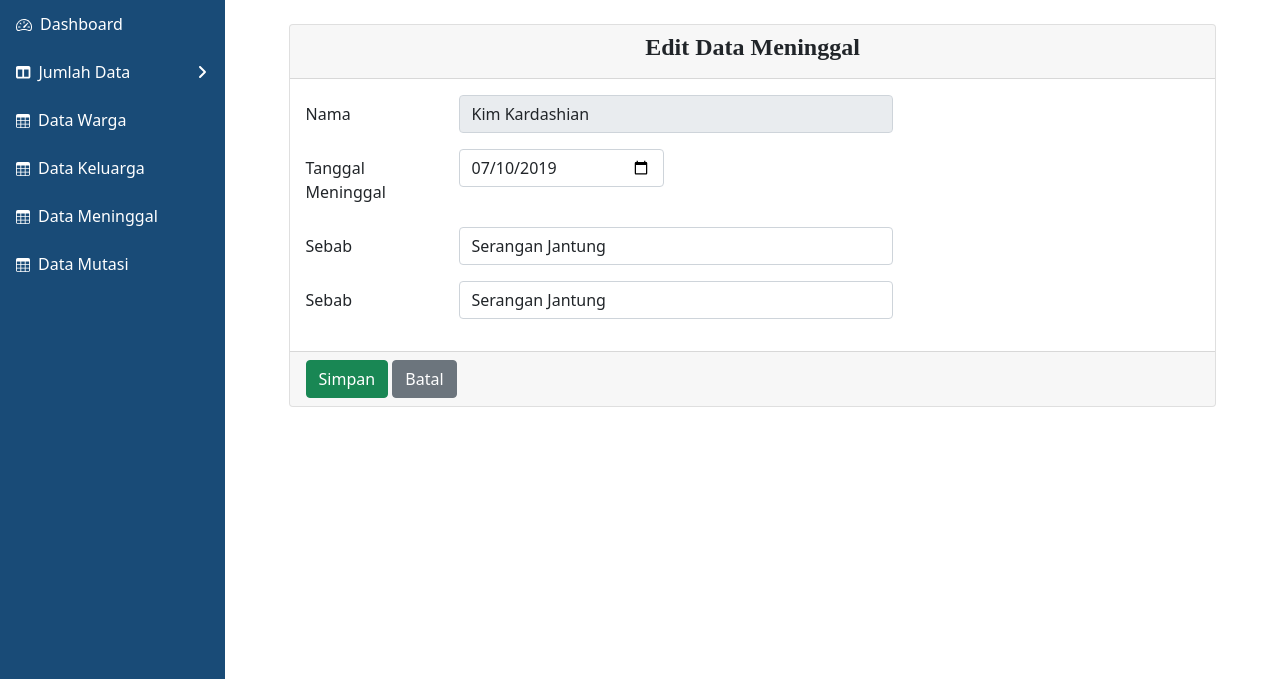
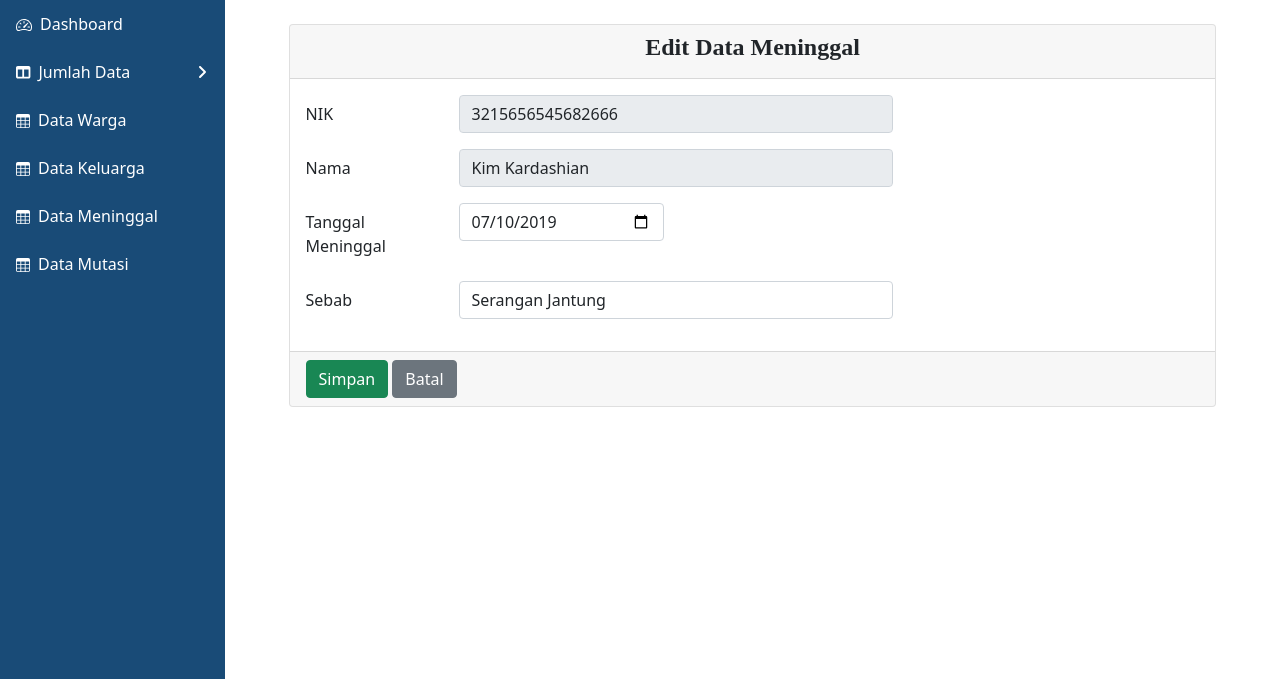
Before and after one commit to rasyidridhoo/Sistem-Informasi-Desa, a PHP site: page /admin/edit-data-meninggal-admin.php?id_warga_meninggal=19 in a window 1280 px wide. Shown: the part 56-735 px from the top of the page. Run offline with PHP 8.4, Linux system fonts and the light colour scheme; a user stored in the database is signed in; data comes from the database, SQL or seed files in the repository; some libraries are stand-ins or nearby versions.

Commit message:
edit by ridho

```diff
--- a/admin/edit-data-meninggal-admin.php
+++ b/admin/edit-data-meninggal-admin.php
@@ -255,6 +255,13 @@ if (!isset($_SESSION['login_user'])) {
                                         <input type="hidden" class="form-control" id="id_warga_meninggal" name="id_warga_meninggal" value="<?php echo $data['id_warga_meninggal']; ?>" readonly />
 
                                         <div class="row mb-3">
+                                            <label class="col-sm-2 col-form-label">NIK</label>
+                                            <div class="col-sm-6">
+                                                <input type="text" class="form-control" id="nik" name="nik" value="<?php echo $data['nik']; ?>" readonly required>
+                                            </div>
+                                        </div>
+
+                                        <div class="row mb-3">
                                             <label class="col-sm-2 col-form-label">Nama</label>
                                             <div class="col-sm-6">
                                                 <input type="text" class="form-control" id="nama" name="nama" value="<?php echo $data['nama']; ?>" readonly required>
@@ -265,13 +272,6 @@ if (!isset($_SESSION['login_user'])) {
                                             <label class="col-sm-2 col-form-label">Tanggal Meninggal</label>
                                             <div class="col-sm-3">
                                                 <input type="date" class="form-control" id="tanggal_meninggal" name="tanggal_meninggal" value="<?php echo $data['tanggal_meninggal']; ?>" required>
-                                            </div>
-                                        </div>
-
-                                        <div class="row mb-3">
-                                            <label class="col-sm-2 col-form-label">Sebab</label>
-                                            <div class="col-sm-6">
-                                                <input type="text" class="form-control" id="sebab" name="sebab" value="<?php echo $data['sebab']; ?>" required>
                                             </div>
                                         </div>
 
--- a/admin/edit-data-warga-admin.php
+++ b/admin/edit-data-warga-admin.php
@@ -753,8 +753,8 @@ if (!isset($_SESSION['login_user'])) {
         <script src="https://cdn.datatables.net/1.12.1/js/jquery.dataTables.min.js"></script>
         <script src="https://cdn.datatables.net/1.12.1/js/dataTables.bootstrap5.min.js"></script>
         <script src="../assets/demo/datatables-demo.js"></script>
+
     </body>
 
     </html>
-
 <?php } ?>
```
Also changed, not shown: admin/edit-data-mutasi-admin.php (+7 -0 lines).
